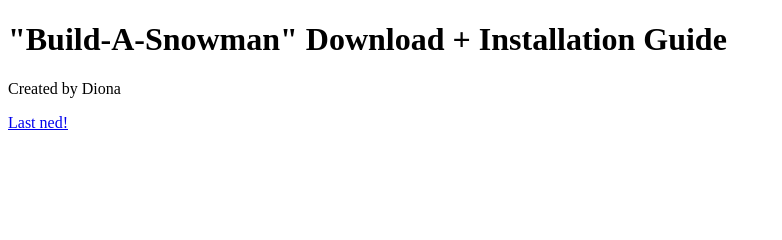
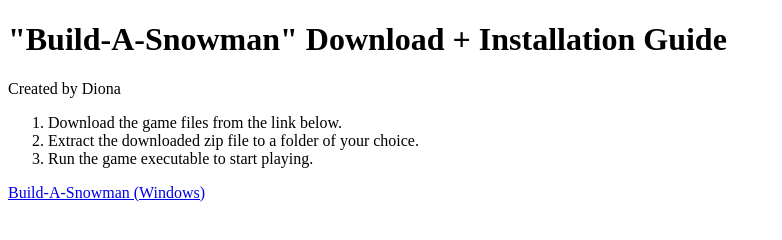
Before and after one commit to albodiona/Praktisk-pr-ve-eksamensoppgave-26, a plain HTML site: page index.html in a window 1280 px wide. Shown: the whole page, without its empty margins (0-782 px from the left). Drawn offline with Linux system fonts and the light colour scheme.

Commit message:
Ready knapp fikset

```diff
--- a/index.html
+++ b/index.html
@@ -9,7 +9,12 @@
     <h1>"Build-A-Snowman" Download + Installation Guide</h1>
     <p>Created by Diona</p>
 
+    <ol>
+        <li>Download the game files from the link below.</li>
+        <li>Extract the downloaded zip file to a folder of your choice.</li>
+        <li>Run the game executable to start playing.</li>
+    </ol>
 
-    <a href="Spill.zip" download>Last ned!</a>
+    <a href="Spill.zip" download>Build-A-Snowman (Windows)</a>
 </body>
 </html>
```
Also changed, not shown: 1 other file.
